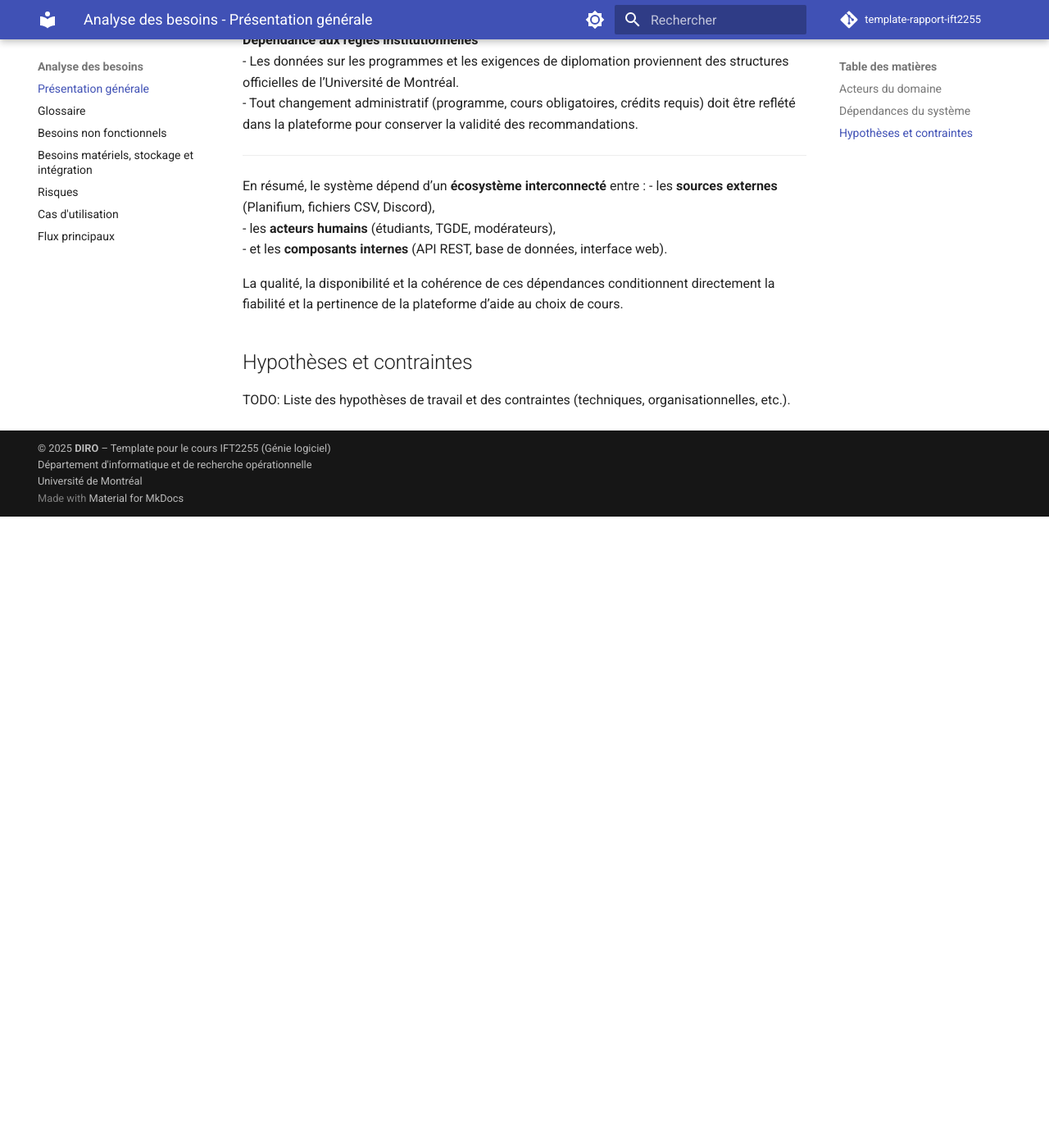
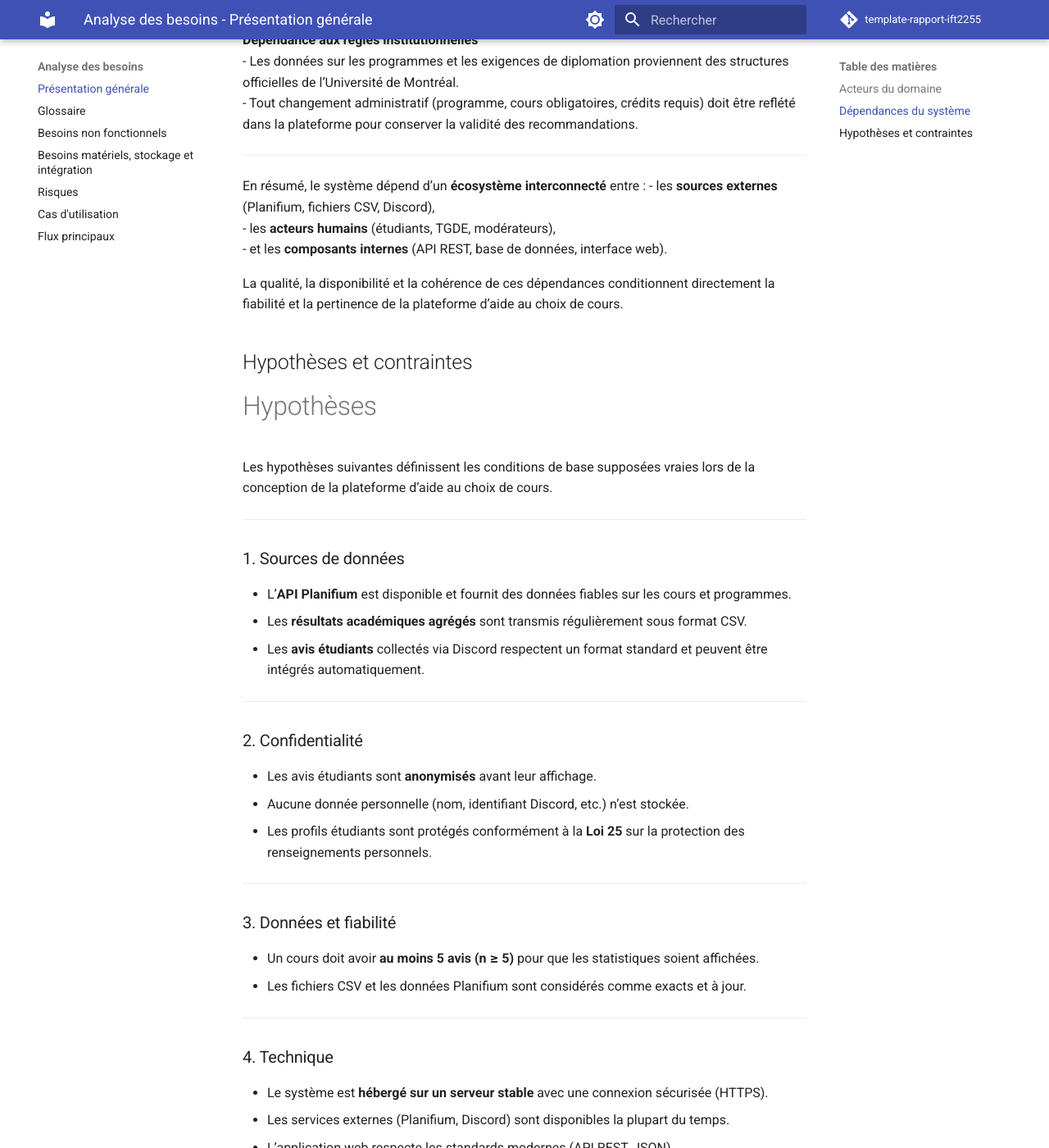
Before and after one commit to abdel2154/IFT2255, an MkDocs documentation site: the page built from docs/besoins/index.md, in a window 1280 px wide and 1400 px high, scrolled down 2380 px. Shown: the whole window at 82% size. Built offline with MkDocs 1.6.1 and Material for MkDocs 9.7.7, drawn with Linux system fonts in a browser that asks for light colours; comment, search, counter and statistics services are not loaded; before the commit the page ends 3010 px from its top, so only the background shows below that; some of the changed text lies outside the part shown.

Commit message:
Ajouté hypothèses

```diff
--- a/docs/besoins/index.md
+++ b/docs/besoins/index.md
@@ -80,4 +80,51 @@ La qualité, la disponibilité et la cohérence de ces dépendances conditionnen
 
 ## Hypothèses et contraintes
 
-TODO: Liste des hypothèses de travail et des contraintes (techniques, organisationnelles, etc.).
+# Hypothèses
+
+Les hypothèses suivantes définissent les conditions de base supposées vraies lors de la conception de la plateforme d’aide au choix de cours.
+
+---
+
+### 1. Sources de données
+- L’**API Planifium** est disponible et fournit des données fiables sur les cours et programmes.
+- Les **résultats académiques agrégés** sont transmis régulièrement sous format CSV.
+- Les **avis étudiants** collectés via Discord respectent un format standard et peuvent être intégrés automatiquement.
+
+---
+
+### 2. Confidentialité
+- Les avis étudiants sont **anonymisés** avant leur affichage.
+- Aucune donnée personnelle (nom, identifiant Discord, etc.) n’est stockée.
+- Les profils étudiants sont protégés conformément à la **Loi 25** sur la protection des renseignements personnels.
+
+---
+
+### 3. Données et fiabilité
+- Un cours doit avoir **au moins 5 avis (n ≥ 5)** pour que les statistiques soient affichées.
+- Les fichiers CSV et les données Planifium sont considérés comme exacts et à jour.
+
+---
+
+### 4. Technique
+- Le système est **hébergé sur un serveur stable** avec une connexion sécurisée (HTTPS).
+- Les services externes (Planifium, Discord) sont disponibles la plupart du temps.
+- L’application web respecte les standards modernes (API REST, JSON).
+
+---
+
+### 5. Utilisation
+- Les **étudiants du DIRO** sont les principaux utilisateurs.
+- Ils utilisent un **navigateur récent** et une connexion Internet stable.
+- La plateforme est conçue pour être simple et intuitive, sans besoin de formation.
+
+---
+
+### 6. Hors du périmètre
+- Le système **n’effectue pas d’inscriptions officielles** aux cours.
+- L’interface visuelle finale est **prototypique** et sert à illustrer les fonctionnalités.
+
+---
+
+**En résumé :**
+Le projet suppose que les données externes sont accessibles et fiables, que la confidentialité est assurée, et que les étudiants utilisent la plateforme dans un contexte réaliste et stable.
```
